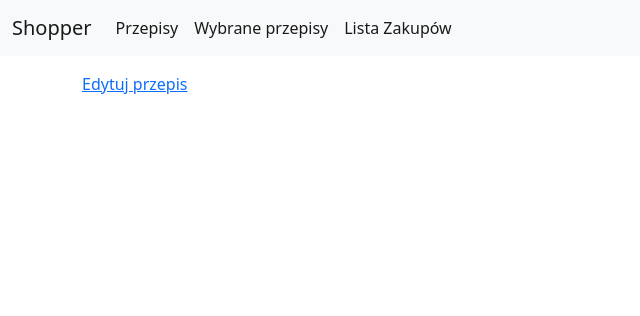
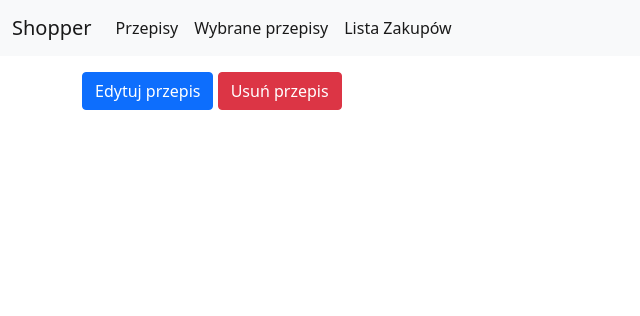
Before and after one commit to BartFlu/shopper, a Django app: template Shopper/Recipes/templates/Recipes/RecDetail.html in a window 1280 px wide. Shown: the top 316 px of the page, without its empty margins (0-640 px from the left). Run offline with Django 3.2, Linux system fonts and the light colour scheme; the template is opened without the code that fills it, so the values that code supplies are empty; parts of the project's set-up code (start-up, migrations or seed data) failed here and were passed over.

Commit message:
Recipe delete view, urls and templates.

```diff
--- a/Shopper/Recipes/templates/Recipes/RecDetail.html
+++ b/Shopper/Recipes/templates/Recipes/RecDetail.html
@@ -10,5 +10,6 @@
   <li>{{ing}}</li>
   {% endfor %}
 </ul>
-<a href="{% url 'edit_recipe' pk=recipe.pk %}">Edytuj przepis</a>
+<a class ='btn btn-primary' href="{% url 'edit_recipe' pk=recipe.pk %}">Edytuj przepis</a>
+<a class ='btn btn-danger' href="{% url 'remove_recipe' pk=recipe.pk %}">Usuń przepis</a>
 {% endblock %}
```
Also changed, not shown: Shopper/Recipes/views.py (+18 -13 lines).
